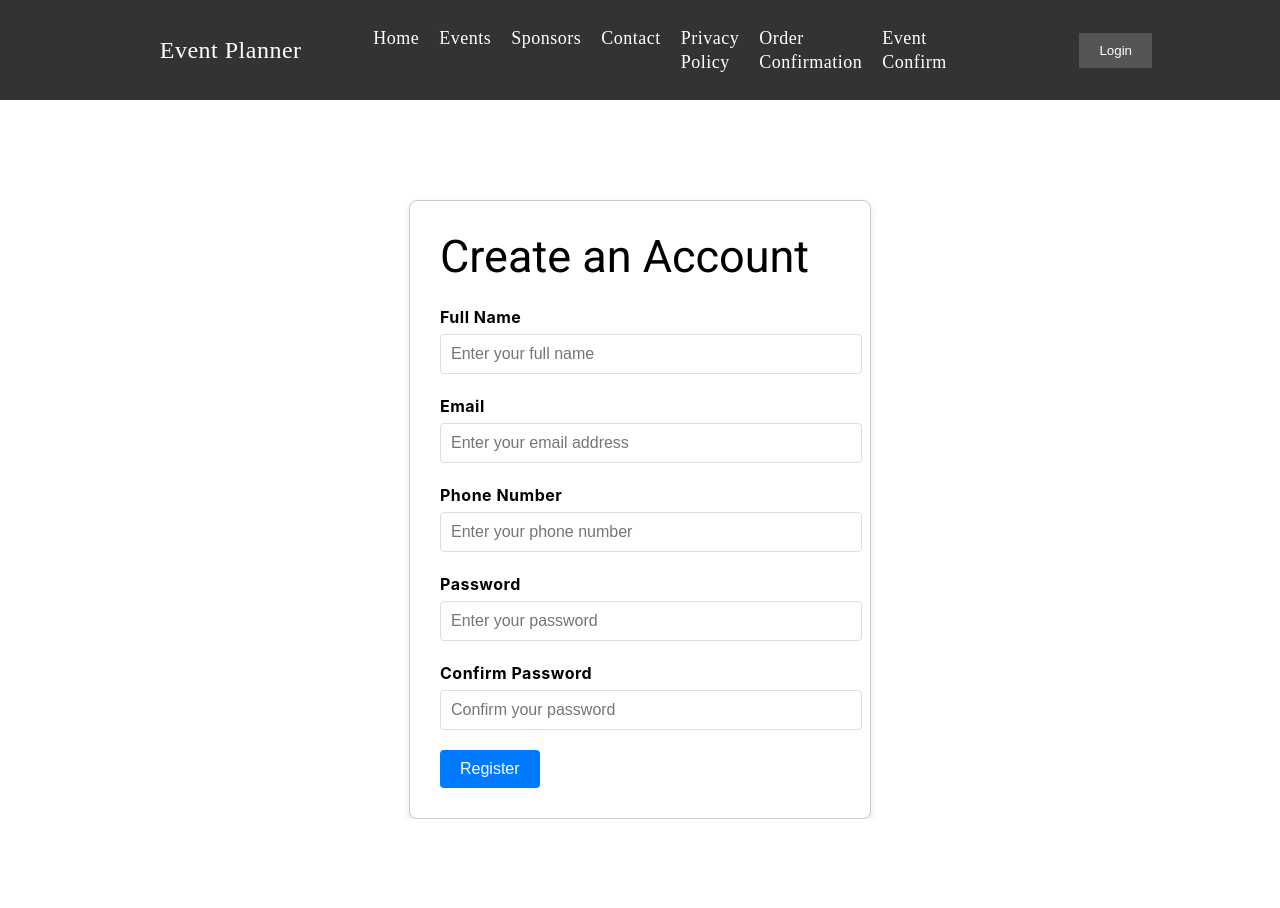
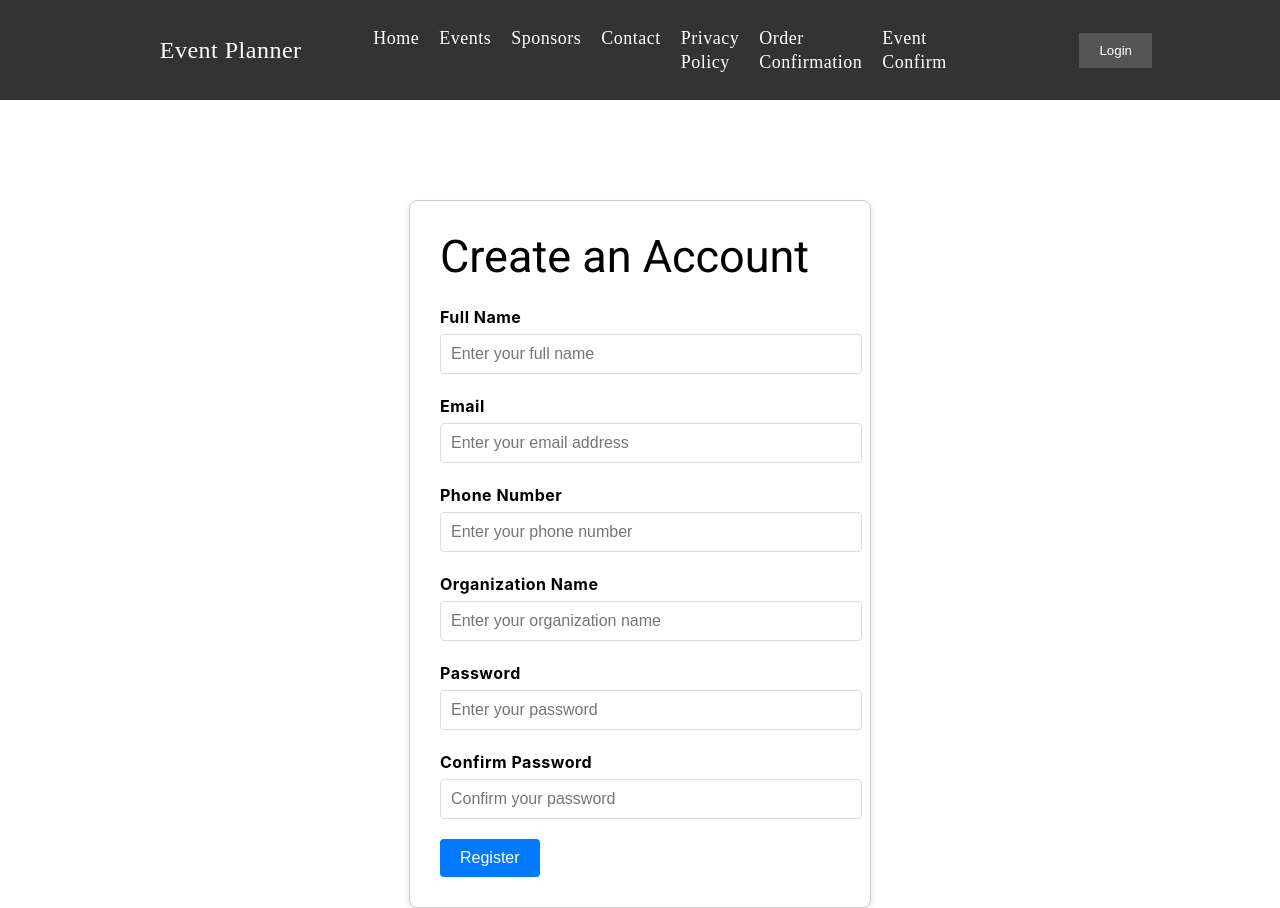
Before and after one commit to e-seet/INF2003, an Angular app in the folder frontend/: page /register in a window 1280 px wide. Before the commit the page ends 819 px from the top, so only its background shows below. Built offline with nearby package versions, Linux system fonts and the light colour scheme.

Commit message:
Added organisation box in register

```diff
--- a/frontend/src/app/register/register.component.html
+++ b/frontend/src/app/register/register.component.html
@@ -47,6 +47,21 @@
         <div class="validation-error" *ngIf="phoneNumberError">{{ phoneNumberError }}</div>
       </div>
 
+      <!-- Organization Name Field -->
+      <div class="form-group">
+        <label for="organization">Organization Name</label>
+        <input
+          id="organization"
+          type="text"
+          [(ngModel)]="organizationName"
+          name="organizationName"
+          class="form-control"
+          placeholder="Enter your organization name"
+          required
+        />
+        <div class="validation-error" *ngIf="organizationNameError">{{ organizationNameError }}</div>
+      </div>
+
       <!-- Password Field -->
       <div class="form-group">
         <label for="password">Password</label>
--- a/frontend/src/app/register/register.component.ts
+++ b/frontend/src/app/register/register.component.ts
@@ -9,7 +9,7 @@ import { LoginService } from '../services/login.service';
   selector: 'app-register',
   templateUrl: './register.component.html',
   styleUrls: ['./register.component.css'],
-  imports: [FormsModule, CommonModule] // Import FormsModule and CommonModule
+  imports: [FormsModule, CommonModule]
 })
 export class RegisterComponent {
   name: string = '';
@@ -17,6 +17,7 @@ export class RegisterComponent {
   phoneNumber: string = '';
   password: string = '';
   confirmPassword: string = '';
+  organizationName: string = '';
   errorMessage: string = '';
 
   // Validation Error Messages
@@ -25,6 +26,7 @@ export class RegisterComponent {
   phoneNumberError: string = '';
   passwordError: string = '';
   confirmPasswordError: string = '';
+  organizationNameError: string = '';
 
   constructor(private router: Router, private loginService: LoginService) {}
 
@@ -46,6 +48,10 @@ export class RegisterComponent {
       this.phoneNumberError = 'Valid phone number is required';
     }
 
+    if (!this.organizationName) {
+      this.organizationNameError = 'Organization Name is required';
+    }
+
     if (!this.password || this.password.length < 6) {
       this.passwordError = 'Password must be at least 6 characters long';
     }
@@ -59,6 +65,7 @@ export class RegisterComponent {
       !this.nameError &&
       !this.emailError &&
       !this.phoneNumberError &&
+      !this.organizationNameError && // Include check for organizationNameError
       !this.passwordError &&
       !this.confirmPasswordError
     ) {
@@ -68,7 +75,7 @@ export class RegisterComponent {
         Password: this.password,
         Email: this.email,
         Phone: this.phoneNumber,
-        OrganizationName: "Peters-Chavez" // Use a default organization or add a field for organization
+        OrganizationName: this.organizationName
       };
 
       // Call the registerUser method from LoginService to send a POST request to the backend
@@ -90,7 +97,6 @@ export class RegisterComponent {
     }
   }
 
-
   // Helper method to reset error messages
   resetErrors() {
     this.nameError = '';
@@ -98,6 +104,7 @@ export class RegisterComponent {
     this.phoneNumberError = '';
     this.passwordError = '';
     this.confirmPasswordError = '';
+    this.organizationNameError = '';
     this.errorMessage = '';
   }
 
```
Also changed, not shown: 1 other file (tests, documents, lock files or other folders).
